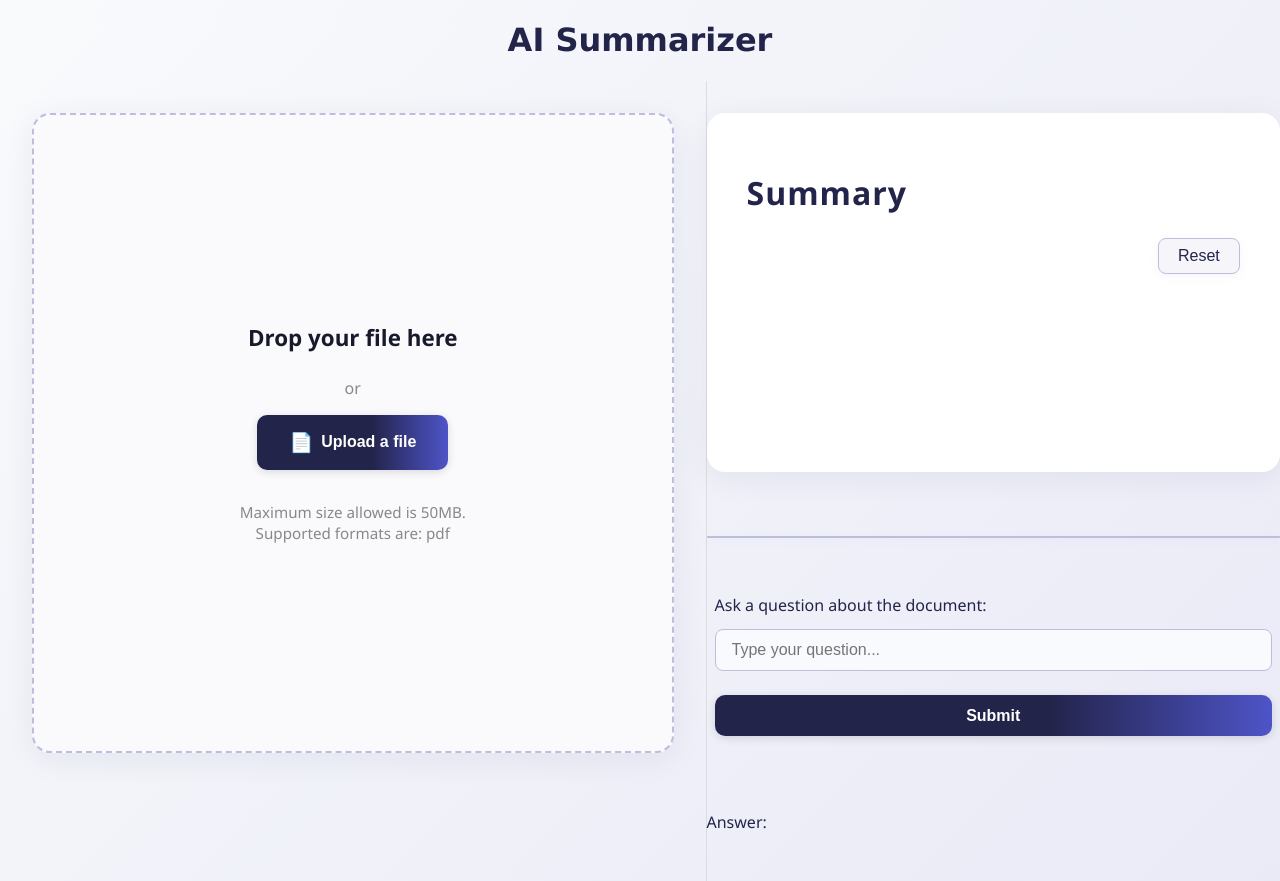
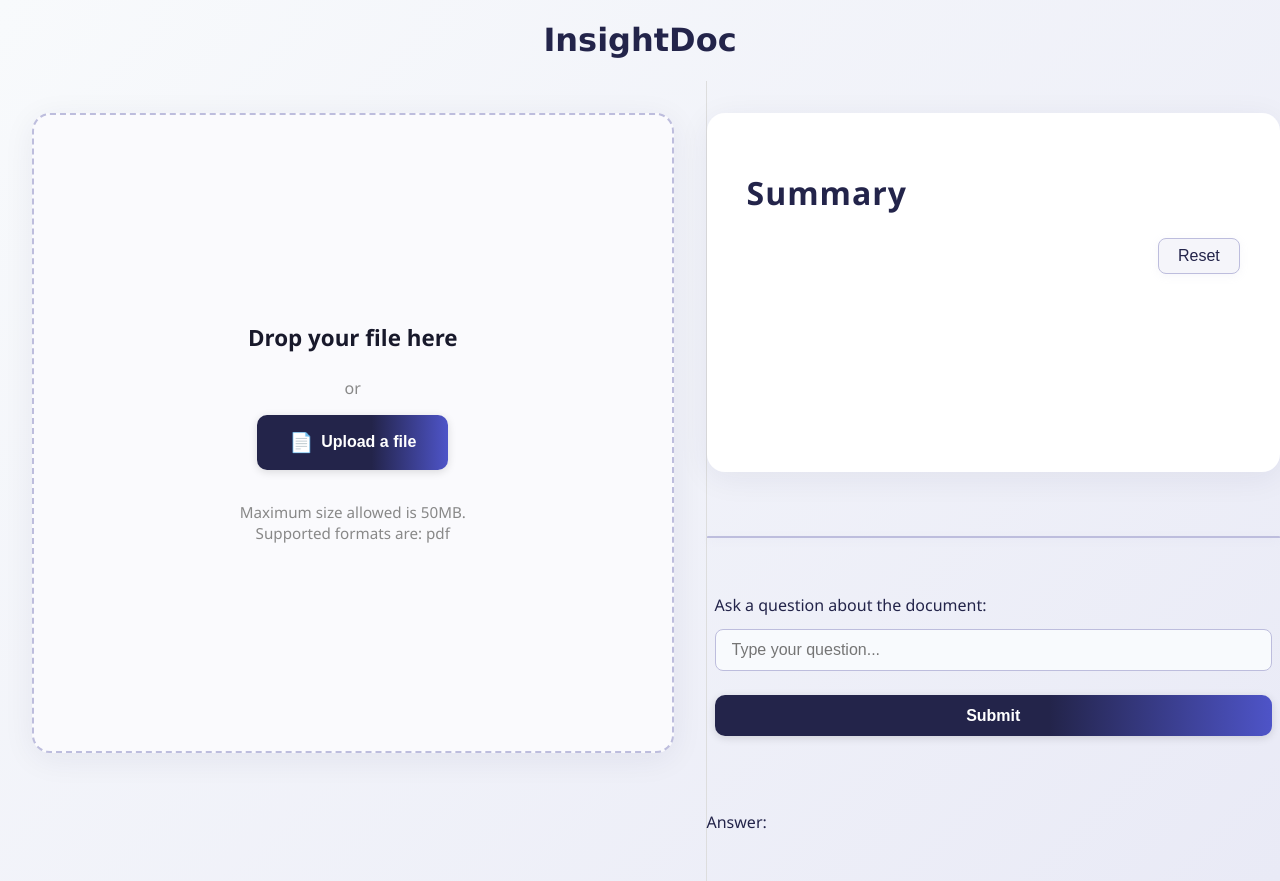
Before and after one commit to EndlessGoodness/AI-Summarizer, a website built with webpack: page src/template.html in a window 1280 px wide. Built offline with nearby package versions, Linux system fonts and the light colour scheme; no server answers.

Commit message:
feat: rename project to InsightDoc and update related documentation

```diff
--- a/src/template.html
+++ b/src/template.html
@@ -3,7 +3,7 @@
 <head>
     <meta charset="UTF-8">
     <meta name="viewport" content="width=device-width, initial-scale=1.0">
-    <title>AI-Summarizer</title>
+    <title>InsightDoc</title>
 </head>
 <body>
     <div id="content"></div>
--- a/src/website.js
+++ b/src/website.js
@@ -3,7 +3,7 @@ function makeheader(){
     const header=document.createElement("header");
     header.classList.add("header");
     const name=document.createElement("h1");
-    name.textContent="AI Summarizer";
+    name.textContent="InsightDoc";
     header.appendChild(name);
     return header;
 }
```
Also changed, not shown: README.md.
